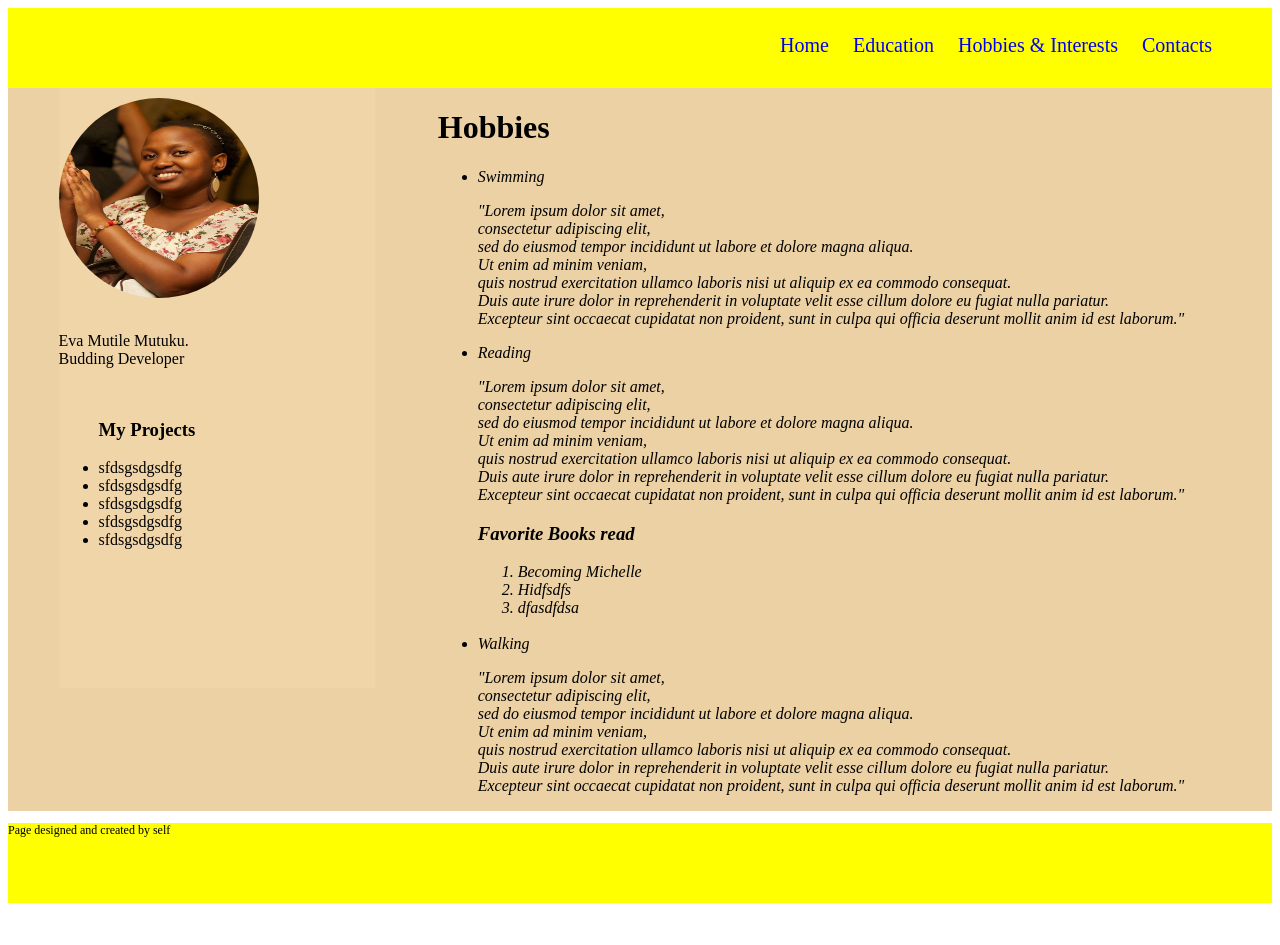
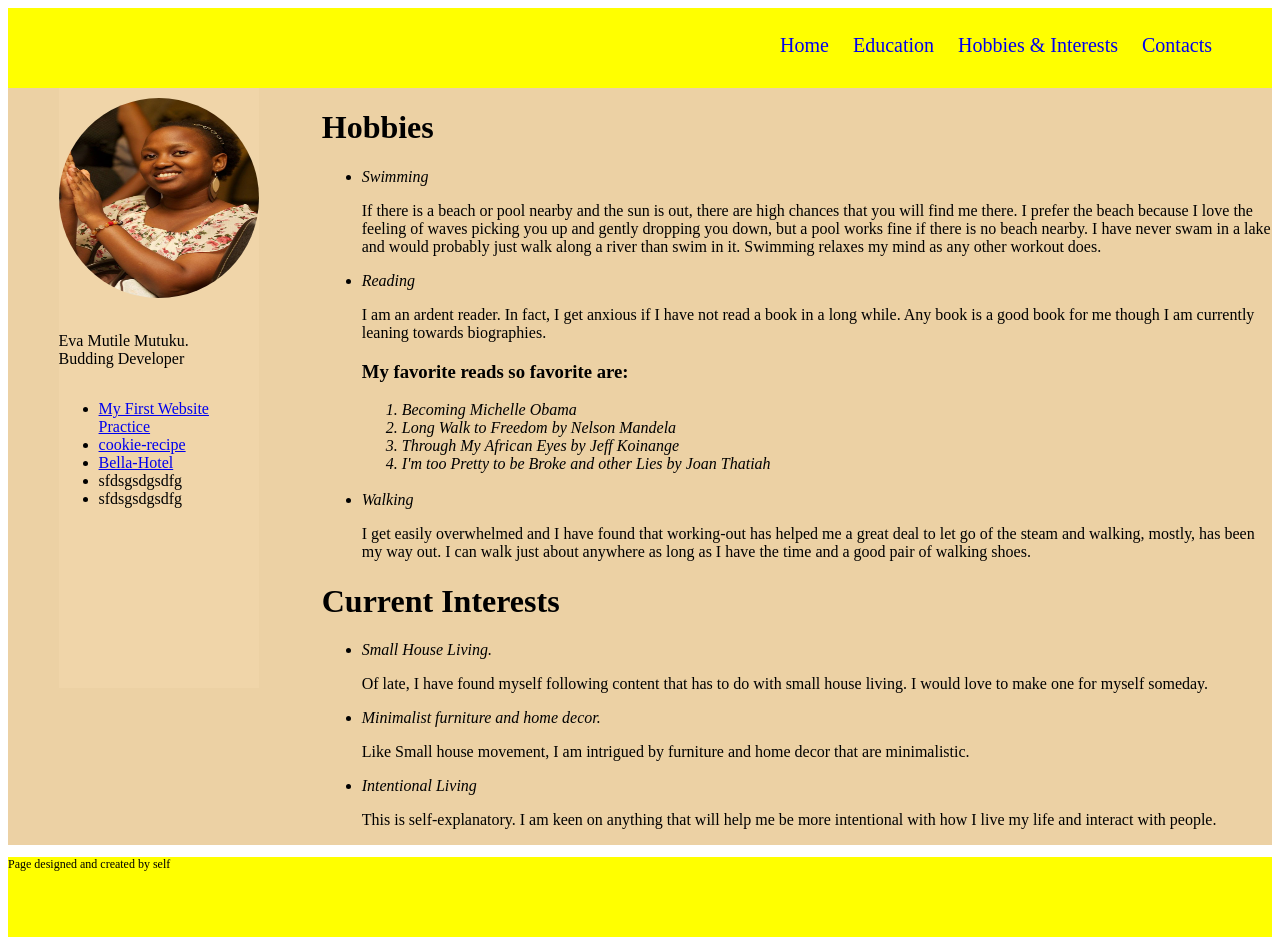
Before and after one commit to Eva-Mutuku/Profile-Eva-Mutuku, a plain HTML site: page Hobbies-and-interests.html in a window 1280 px wide. Before the commit the page ends 911 px from the top, so only its background shows below. Drawn offline with Linux system fonts and the light colour scheme.

Commit message:
Populate Hobbies and Interests Page

```diff
--- a/Hobbies-and-interests.html
+++ b/Hobbies-and-interests.html
@@ -30,31 +30,42 @@
          <p class="Name">Eva Mutile Mutuku.<br>Budding Developer</br></p>
 
 <ul>
- <h3>My Projects</h3>
- <li>sfdsgsdgsdfg</li>
- <li>sfdsgsdgsdfg</li>
- <li>sfdsgsdgsdfg</li>
- <li>sfdsgsdgsdfg</li>
- <li>sfdsgsdgsdfg</li>
+    <li><a href="https://eva-mutuku.github.io/My-first-webpage.github.io/">My First Website Practice</a></li>
+    <li><a href="https://eva-mutuku.github.io/cookie-recipe/">cookie-recipe</a></li>
+    <li><a href="https://eva-mutuku.github.io/Bella-Hotel/activities.html">Bella-Hotel</a></li>
+    <li>sfdsgsdgsdfg</li>
+    <li>sfdsgsdgsdfg</li>
 </ul>
 </div>
 <div class="Changing-content">
  <h1>Hobbies</h1>
  <ul class="hobbylist">
    <li>Swimming</li>
-    <p>"Lorem ipsum dolor sit amet,<br> consectetur adipiscing elit,<br> sed do eiusmod tempor incididunt ut labore et dolore magna aliqua.<br> Ut enim ad minim veniam, <br>quis nostrud exercitation ullamco laboris nisi ut aliquip ex ea commodo consequat. <br>Duis aute irure dolor in reprehenderit in voluptate velit esse cillum dolore eu fugiat nulla pariatur. <br>Excepteur sint occaecat cupidatat non proident, sunt in culpa qui officia deserunt mollit anim id est laborum."</p>
+    <p>If there is a beach or pool nearby and the sun is out, there are high chances that you will find me there. I prefer the beach because I love the feeling of waves picking you up and gently dropping you down, but a pool works fine if there is no beach nearby. I have never swam in a lake and would probably just walk along a river than swim in it. Swimming relaxes my mind as any other workout does.</p>
    <li>Reading</li>
-    <p>"Lorem ipsum dolor sit amet,<br> consectetur adipiscing elit,<br> sed do eiusmod tempor incididunt ut labore et dolore magna aliqua.<br> Ut enim ad minim veniam, <br>quis nostrud exercitation ullamco laboris nisi ut aliquip ex ea commodo consequat. <br>Duis aute irure dolor in reprehenderit in voluptate velit esse cillum dolore eu fugiat nulla pariatur. <br>Excepteur sint occaecat cupidatat non proident, sunt in culpa qui officia deserunt mollit anim id est laborum."</p>
-    <h3>Favorite Books read</h3>
+    <p>I am an ardent reader. In fact, I get anxious if I have not read a book in a long while. Any book is a good book for me though I am currently leaning towards biographies.</p>
+    <h3>My favorite reads so favorite are:</h3>
     <ol>
-      <li>Becoming Michelle</li>
-      <li>Hidfsdfs</li>
-      <li>dfasdfdsa</li>
+      <li>Becoming Michelle Obama</li>
+      <li>Long Walk to Freedom by Nelson Mandela</li>
+      <li>Through My African Eyes by Jeff Koinange</li>
+      <li>I'm too Pretty to be Broke and other Lies by Joan Thatiah</li>
     </ol>
     <br>
      <li>Walking</li>
-      <p>"Lorem ipsum dolor sit amet,<br> consectetur adipiscing elit,<br> sed do eiusmod tempor incididunt ut labore et dolore magna aliqua.<br> Ut enim ad minim veniam, <br>quis nostrud exercitation ullamco laboris nisi ut aliquip ex ea commodo consequat. <br>Duis aute irure dolor in reprehenderit in voluptate velit esse cillum dolore eu fugiat nulla pariatur. <br>Excepteur sint occaecat cupidatat non proident, sunt in culpa qui officia deserunt mollit anim id est laborum."</p>
- </ul>
+      <p>I get easily overwhelmed and I have found that working-out has helped me a great deal to let go of the steam and walking, mostly, has been my way out. I can walk just about anywhere as long as I have the time and a good pair of walking shoes.</p>
+  </ul>
+  <div class="Interests">
+    <h1>Current Interests</h1>
+      <ul>
+        <li>Small House Living.</li>
+          <p>Of late, I have found myself following content that has to do with small house living. I would love to make one for myself someday.</p>
+        <li>Minimalist furniture and home decor.</li>
+          <p>Like Small house movement, I am intrigued by furniture and home decor that are minimalistic.</p>
+        <li>Intentional Living</li>
+          <p>This is self-explanatory. I am keen on anything that will help me be more intentional with how I live my life and interact with people.</p>
+      </ul>
+  </div>
 </div>
 </div>
 
@@ -63,5 +74,3 @@
      </div>
 </body>
 </html>
-</body>
-</html>
--- a/Styling/index-styles.css
+++ b/Styling/index-styles.css
@@ -79,6 +79,9 @@
   justify-content: flex;
   padding: ;
 }
-.hobbylist {
+.hobbylist li{
   font-style: italic;
 }
+.Interests li{
+  font-style: italic;
+}
```
Also changed, not shown: Contacts.html (+5 -6 lines), index.html (+3 -5 lines).
